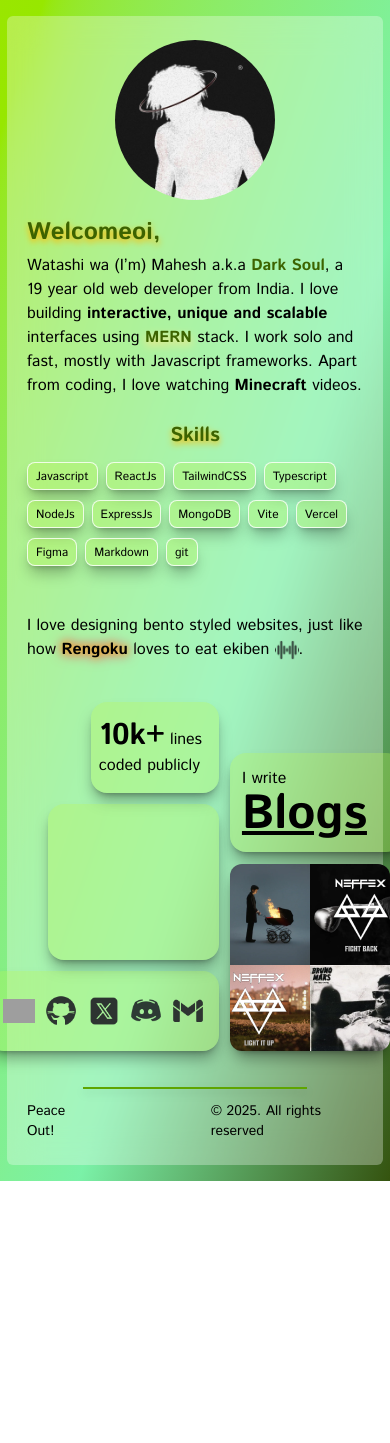
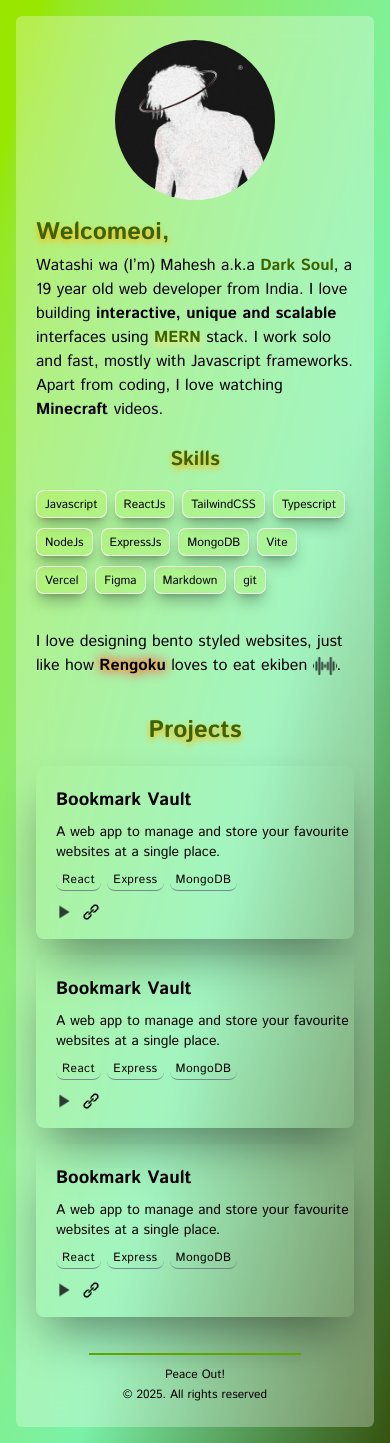
Before and after one commit to DarkkkSoul/portfolio2, a React (Vite) app: page / in a window 390 px wide. Before the commit the page ends 1181 px from the top, so only its background shows below. Built offline with nearby package versions, Linux system fonts and the light colour scheme; grey boxes are pictures that could not be loaded.

Commit message:
responsive to rengoku, project, footer sections

```diff
--- a/src/App.css
+++ b/src/App.css
@@ -39,10 +39,6 @@
     grid-area: music;
 }
 
-
-
-
-
 /* FONTS */
 .text-istok-400 {
     font-family: "Istok Web", sans-serif;
--- a/src/App.jsx
+++ b/src/App.jsx
@@ -36,12 +36,12 @@
 
                     {/* skills */}
                     <div className='max-w-2xl flex flex-col text-istok-400 sm:gap-y-4 gap-y-3 sm:mt-2'>
-                        <div className='sm:text-2xl text-xl text-center text-lime-800 font-extrabold drop-shadow-md drop-shadow-amber-400'>Skills</div>
+                        <div className='sm:text-2xl text-xl text-center text-lime-800 font-extrabold drop-shadow-md drop-shadow-amber-400 mb-1 sm:mb-0'>Skills</div>
                         <Skills />
                     </div>
 
                     {/* rengoku */}
-                    <div className='text-istok-400 sm:text-lg text-md tracking-normal mt-6'>
+                    <div className='text-istok-400 sm:text-lg text-md tracking-normal sm:mt-6 mt-3'>
                         <div className='inline'>
                             I love designing bento styled websites, just like how <span className='[filter:drop-shadow(0_0_3px_#facc15)_drop-shadow(0_0_6px_#f43f5e)] font-bold'>Rengoku</span> loves to eat ekiben <span className='inline-block align-middle'> <img src="/sound.png" className='sm:w-5 w-6 cursor-pointer' onClick={() => { document.getElementById('sound1').play() }} /></span>.
                             <audio id='sound1' src="/umai.mp3"></audio>
@@ -49,26 +49,26 @@
                     </div>
 
                     {/* bento */}
-                    <div className='w-full mt-4'>
+                    {/* <div className='w-full sm:mt-4'>
                         <Bento />
-                    </div>
+                    </div> */}
 
                     {/* projects */}
-                    {/* <div className='text-istok-400 flex flex-col gap-y-5 mt-5'>
+                    <div className='text-istok-400 flex flex-col gap-y-5 sm:mt-5 mt-3'>
                         <div className='text-2xl text-center text-lime-800 font-extrabold drop-shadow-md drop-shadow-amber-400'>Projects</div>
-                        <div className='grid grid-cols-1 gap-y-6'>
+                        <div className='grid grid-cols-1 sm:gap-y-6 gap-y-4'>
                             {
                                 projects.map((project) => (
                                     <ProjectComponent key={project.pid} id={project.pid} title={project.title} description={project.description} tech={project.tech} image={project.image} demo={project.demo} source={project.source} />
                                 ))
                             }
                         </div>
-                    </div> */}
+                    </div>
 
                     {/* footer */}
-                    <div className='w-full flex flex-col gap-y-3 items-center justify-around mt-3 text-istok-400 text-sm'>
+                    <div className='w-full flex flex-col gap-y-3 items-center justify-around mt-3 text-istok-400 sm:text-sm text-xs'>
                         <hr className='w-2/3 border-1 border-lime-600 drop-shadow-lg ' />
-                        <div className='flex flex-row gap-x-30'>
+                        <div className='flex sm:flex-row flex-col items-center gap-x-30 gap-y-1'>
                             <div>Peace Out!</div>
                             <div>&copy; 2025. All rights reserved</div>
                         </div>
--- a/src/Arrays/projects.js
+++ b/src/Arrays/projects.js
@@ -1,4 +1,22 @@
 const projects = [
+    {
+        pid: 1,
+        title: 'Bookmark Vault',
+        description: 'A web app to manage and store your favourite websites at a single place.',
+        tech: ['React', 'Express', 'MongoDB'],
+        image: '/projectImages/BookmarkVault.png',
+        source: '',
+        demo: 'https://bookmark-vault.vercel.app/',
+    },
+    {
+        pid: 1,
+        title: 'Bookmark Vault',
+        description: 'A web app to manage and store your favourite websites at a single place.',
+        tech: ['React', 'Express', 'MongoDB'],
+        image: '/projectImages/BookmarkVault.png',
+        source: '',
+        demo: 'https://bookmark-vault.vercel.app/',
+    },
     {
         pid: 1,
         title: 'Bookmark Vault',
--- a/src/components/Bento.jsx
+++ b/src/components/Bento.jsx
@@ -9,9 +9,9 @@
 
     const { isOpen, setIsOpen } = useModal();
     // const { isCopied, setIsCopied } = useState(false);
-
     const [music, setMusic] = useState('');
     let [musicIndex, setMusicIndex] = useState(0);
+
     const handleMusic = () => {
         let next = musicIndex + 1;
         if (next > musicArray.length - 1) next = 0;
--- a/src/components/ProjectComponent.jsx
+++ b/src/components/ProjectComponent.jsx
@@ -3,7 +3,7 @@
 function ProjectComponent(props) {
     return (
 
-        <div className='rounded-lg flex items-center justify-between gap-x-4 duration-300 text-black px-4 py-2 shadow-2xl/45 hover:shadow text-istok-400 w-lg ' key={props.pid}>
+        <div className='rounded-lg flex sm:flex-row flex-col sm:items-center sm:justify-between gap-x-4 gap-y-1.5 duration-300 text-black px-4 sm:py-2 py-4 shadow-2xl/45 hover:shadow text-istok-400 sm:w-lg w-full' key={props.pid}>
 
             <div className='w-80 flex items-baseline flex-col gap-y-2 pl-1 py-1 text-black'>
 
@@ -20,15 +20,15 @@
                 </div>
             </div>
 
-            <div className='flex items-center justify-center gap-x-2 text-xs overflow-hidden'>
+            <div className='flex items-center sm:justify-center sm:gap-x-2 gap-x-2 overflow-hidden'>
                 <div>
                     <a href={props.source} target='_blank' className='cursor-pointer'>
-                        <img src="/demo.png" className='w-5' />
+                        <img src="/demo.png" className='sm:w-5 w-5.5' />
                     </a>
                 </div>
                 <div>
                     <a href={props.demo} target='_blank' className='cursor-pointer'>
-                        <img src="/link.png" className='w-4' />
+                        <img src="/link.png" className='sm:w-4 w-4.5' />
                     </a>
                 </div>
             </div>
```
